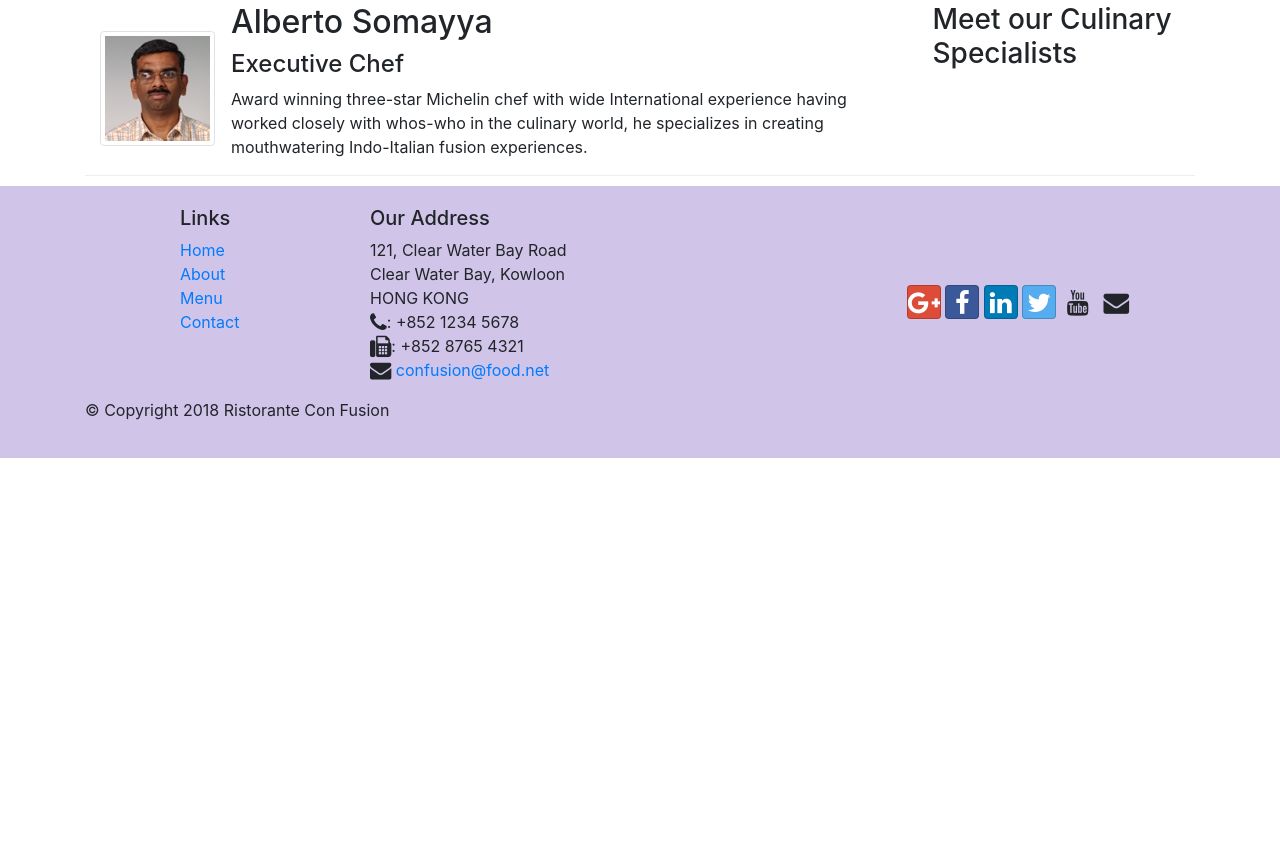
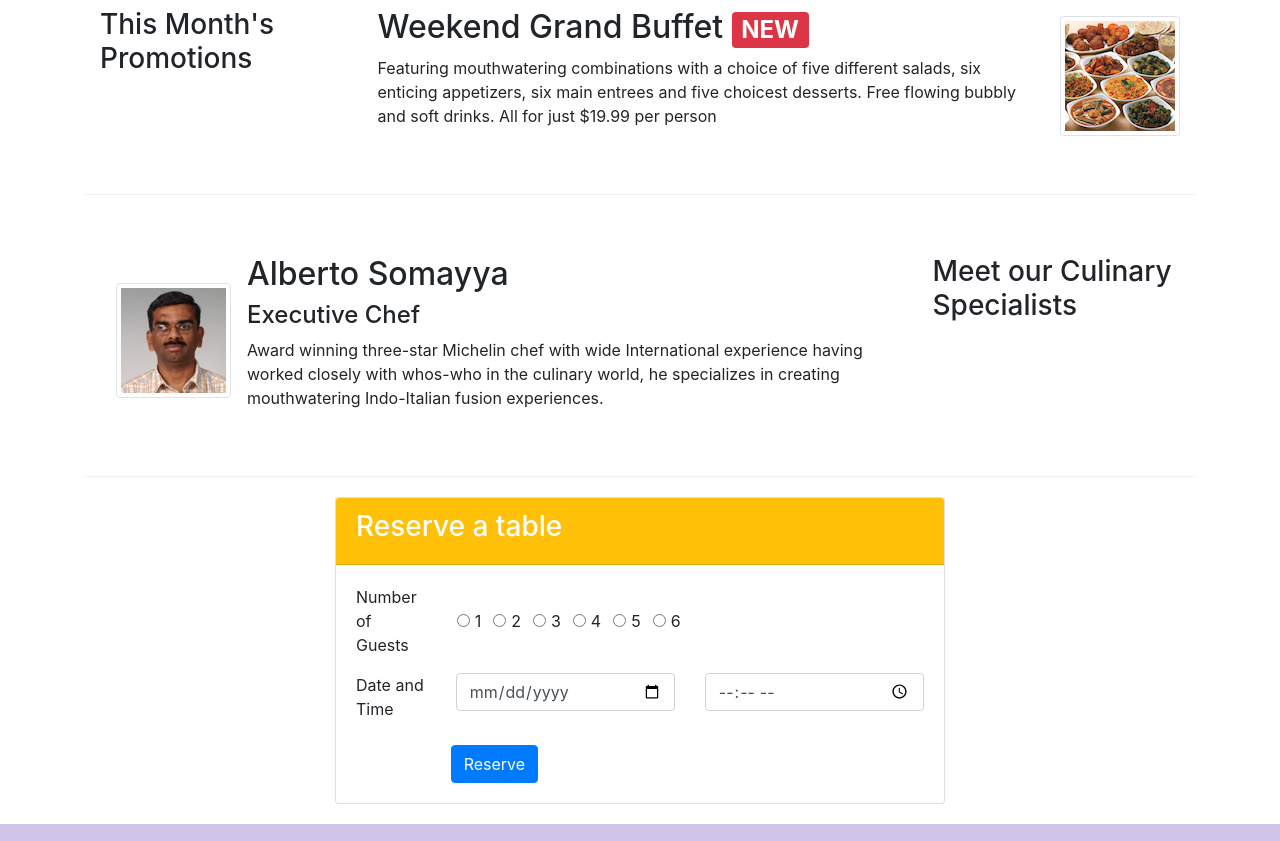
Before and after one commit to ashwinknan/conFusion, a website: page index.html in a window 1280 px wide. Shown: the part 633-1474 px from the top of the page. Before the commit the page ends 1091 px from the top, so only its background shows below. Drawn offline with nearby package versions, Linux system fonts and the light colour scheme.

Commit message:
Assignment 2

```diff
--- a/index.html
+++ b/index.html
@@ -35,12 +35,15 @@
     <header class ="jumbotron">
         <div class ="container">
             <div class ="row row-header">
-                <div class ="col-12 col-sm">
+                <div class ="col-12 col-sm-6">
                     <h1>Ristorante con Fusion</h1>
                     <p>We take inspiration from the World's best cuisines, and create a unique fusion experience. Our lipsmacking creations will tickle your culinary senses!</p>
                 </div>
-                <div class ="col-12 col-sm align-self-centre">
+                <div class ="col-12 col-sm-3">
                     <img src = "./img/logo.png" class = "img-fluid">
+                </div>
+                <div class ="col-12 col-sm-3">
+                    <a id = "reservebutton" class ="btn btn-warning btn-sm btn-block align-self-center" role = "button" style = "text-decoration: none" href = "#reservetable">Reserve Table</a>
                 </div>
             </div>
         </div>
@@ -55,7 +58,7 @@
                 <div class = "media">
                     <img class = "d-flex mr-3 img-thumbnail align-self-center" src = "./img/uthappizza.png" alt = "uthapizza">
                     <div class = "media-body">
-                        <h2 class = "mt-0">Uthappizza<span class = "badge badge-danger"> HOT </span><span class = "badge badge-pill badge-secondary"> $2.13 </span></h2>
+                        <h2 class = "mt-0">Uthappizza  <span class = "badge badge-danger"> HOT </span><span class = "badge badge-pill badge-secondary"> $2.13 </span></h2>
                     <p>A unique combination of Indian Uthappam (pancake) and Italian pizza, topped with Cerignola olives, ripe vine cherry tomatoes, Vidalia onion, Guntur chillies and Buffalo Paneer.</p>
                     </div>
 
@@ -70,18 +73,24 @@
                 <h3>This Month's Promotions</h3>
             </div>
             <div class ="col-12 col-sm-6 col-md">
-                <h2>Weekend Grand Buffet</h2>
-                <p>Featuring mouthwatering combinations with a choice of five different salads, six enticing appetizers, six main entrees and five choicest desserts. Free flowing bubbly and soft drinks. All for just $19.99 per person </p>
+                <div class = "media">
+
+                    <div class = "media-body">
+                        <h2>Weekend Grand Buffet <span class = "badge badge-danger"> NEW</span></h2>
+                         <p>Featuring mouthwatering combinations with a choice of five different salads, six enticing appetizers, six main entrees and five choicest desserts. Free flowing bubbly and soft drinks. All for just $19.99 per person </p>
+                    </div>
+                    <img class ="d-flex ml-3 img-thumbnail align-self-center " src = "./img/buffet.png" alt ="buffet">
+                </div>
             </div>
         </div>
 
         <div class = "row row-content align-items-centre">
-            <div class ="col-12 order-sm-2 col-sm-6 col-md-3">
+            <div class ="col-12 order-sm-2 col-sm-6 col-md-3 align-items-center">
                 <h3>Meet our Culinary Specialists</h3>
             </div>
             <div class ="col-12 order-sm-1 col-sm-6 col-md">
                 <div class = "media">
-                    <img class = " align-self-center d-flex mr-3 img-thumbnail " src = "img/alberto.png" alt = "alberto somayya">
+                    <img class = " align-self-center d-flex m-3 img-thumbnail " src = "img/alberto.png" alt = "alberto somayya">
                     <div class = "media-body">
                         <h2>Alberto Somayya</h2>
                      <h4>Executive Chef</h4>
@@ -91,6 +100,54 @@
 
             </div>
         </div>
+
+
+    </div>
+    <!-- Reserving a table -->
+    <div class = "container col-12 col-sm-6" id = "reservetable">
+
+        <div class = "card">
+            <div class = "card-header text-white bg-warning"><h3>Reserve a table</h3></div>
+                <form class = "card-body">
+                    <div class = "row form-group">
+
+                        <label class = "col-sm-2 form-check-label" for = "guestoptions"> Number of Guests</label>
+                        <div class="form-check form-check-inline ">
+                            <input class="form-check-input ml-3" type="radio" name="guestoptions" id="guest1" value="option1">
+                            <label class="form-check-label" for="guest1">1</label>
+                        </div>
+                        <div class="form-check form-check-inline">
+                            <input class="form-check-input" type="radio" name="guestoptions" id="guest2" value="option2">
+                            <label class="form-check-label" for="guest2">2</label>
+                        </div>
+                        <div class="form-check form-check-inline">
+                            <input class="form-check-input" type="radio" name="guestoptions" id="guest3" value="option3">
+                            <label class="form-check-label" for="guest3">3</label>
+                        </div>
+                        <div class="form-check form-check-inline">
+                            <input class="form-check-input" type="radio" name="guestoptions" id="guest4" value="option4">
+                            <label class="form-check-label" for="guest4">4</label>
+                        </div>
+                        <div class="form-check form-check-inline">
+                            <input class="form-check-input" type="radio" name="guestoptions" id="guest5" value="option5">
+                            <label class="form-check-label" for="guest5">5</label>
+                        </div>
+                        <div class="form-check form-check-inline">
+                            <input class="form-check-input" type="radio" name="guestoptions" id="guest6" value="option6">
+                            <label class="form-check-label" for="guest6">6</label>
+                        </div>
+                    </div>
+                    <div class=" row form-group">
+                        <label class = "col-sm-2" for="dateandtime">Date and Time</label>
+                        <div class = "col"><input type="date" class="form-control" id="dateandtime" name = "Date" placeholder="Enter Date"></div>
+                        <div class = "col"><input type="time" class="form-control" id="dateandtime" name = "Time" placeholder="Enter Time"></div>
+                    </div>
+
+                      <button class = "btn btn-primary offset-sm-2 " style = "position: relative">Reserve</button>
+                 </form>
+        </div>
+
+
     </div>
 
     <footer class ="footer">
--- a/styles.css
+++ b/styles.css
@@ -8,7 +8,7 @@
 
 .row-content{
     margin: 10px auto;
-    padding: 50 px 0px 50px 0px;
+    padding: 50px 0px 50px 0px;
     border-bottom: 1px ridge;
     min-height: 400 px;
 }
@@ -21,7 +21,7 @@
 
 .jumbotron{
     padding: 70px 30px 70px 30px;
-    margin: 0px;
+    margin: 0px auto;
     background: #9575c0;
     color: floralwhite;
 }
@@ -40,3 +40,12 @@ body{
 .navbar{
     background-color: #512da8;
 }
+
+.card{
+    margin-top: 20px;
+    margin-bottom: 20px;
+}
+
+#reservebutton{
+    margin-top: 50px;
+}
```
